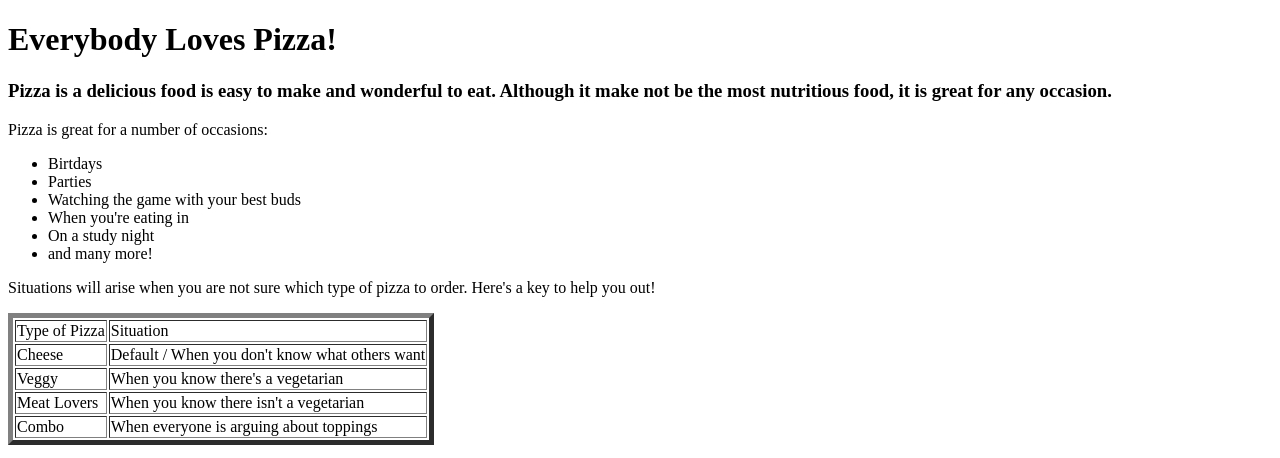
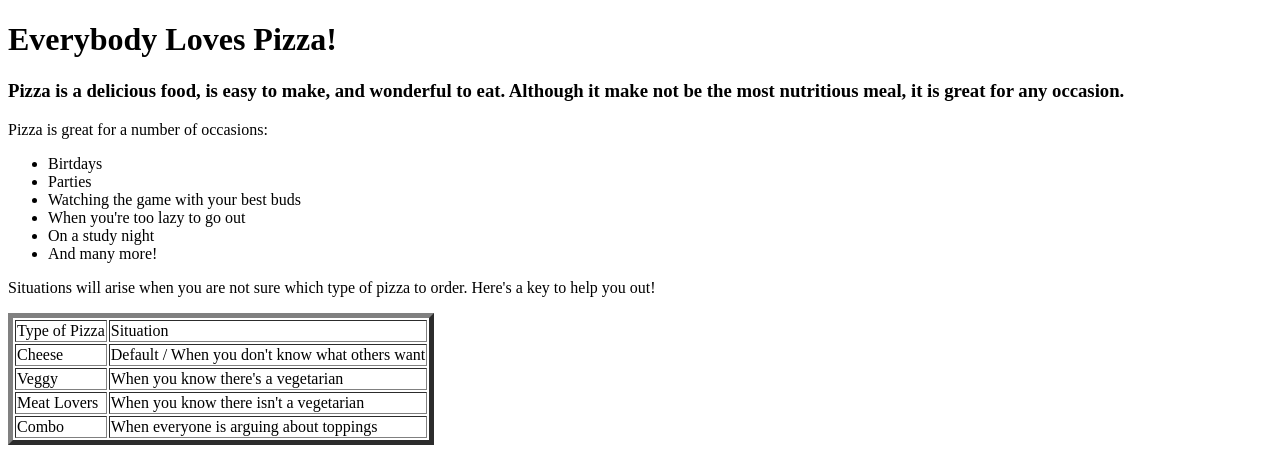
Before and after one commit to dylancordoni/Personal-Website, a plain HTML site: page index.html in a window 1280 px wide. Shown: the top 458 px of the page. Drawn offline with Linux system fonts and the light colour scheme.

Commit message:
Fix: spelling errors

```diff
--- a/index.html
+++ b/index.html
@@ -5,15 +5,15 @@
 </head>
 <body>
 <h1>Everybody Loves Pizza!</h1>
-<h3>Pizza is a delicious food is easy to make and wonderful to eat. Although it make not be the most nutritious food, it is great for any occasion.</h3>
+<h3>Pizza is a delicious food, is easy to make, and wonderful to eat. Although it make not be the most nutritious meal, it is great for any occasion.</h3>
 <p>Pizza is great for a number of occasions:</p>
 <ul>
 	<li>Birtdays</li>
 	<li>Parties</li>
 	<li>Watching the game with your best buds</li>
-	<li>When you're eating in</li>
+	<li>When you're too lazy to go out</li>
 	<li>On a study night</li>
-	<li>and many more!</li>
+	<li>And many more!</li>
 </ul>
 
 <div>
```
